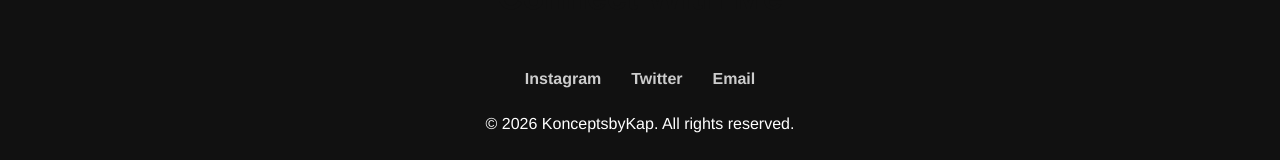
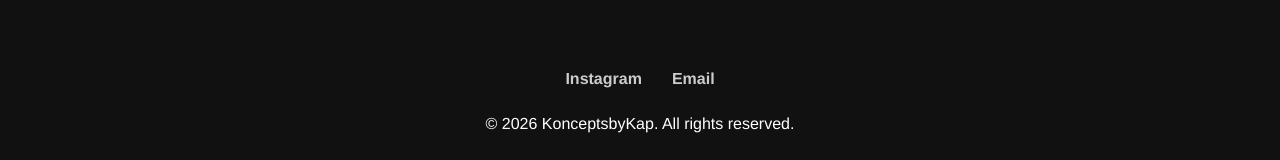
Before and after one commit to kingkap4/konceptsbykapweb, a React (Vite) app: page / in a window 1280 px wide. Shown: the part 3534-3694 px from the top of the page. Built offline with nearby package versions, Linux system fonts and the light colour scheme.

Commit message:
Update App.jsx

```diff
--- a/src/App.jsx
+++ b/src/App.jsx
@@ -97,9 +97,8 @@ function App() {
       <footer className="footer">
         <h2>Connect With Me</h2>
         <div className="social-links">
-          <a href="#" target="_blank" rel="noopener noreferrer">Instagram</a>
-          <a href="#" target="_blank" rel="noopener noreferrer">Twitter</a>
-          <a href="mailto:your-email@example.com">Email</a>
+          <a href="https://www.instagram.com/konceptsbykap/" target="_blank" rel="noopener noreferrer">Instagram</a>
+          <a href="mailto:ksharm33@ucsc.edu">Email</a>
         </div>
         <p>&copy; {new Date().getFullYear()} KonceptsbyKap. All rights reserved.</p>
       </footer>
```
